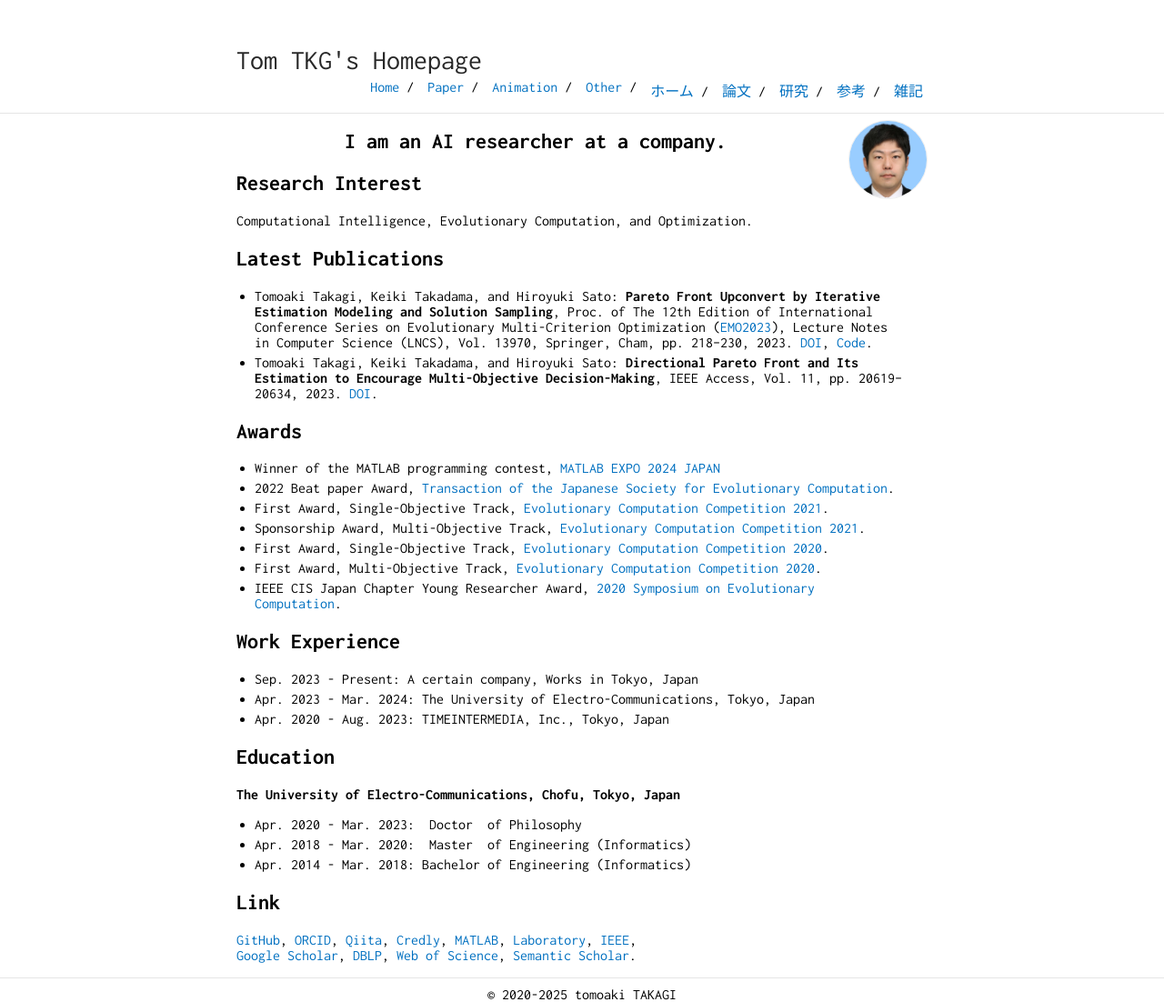
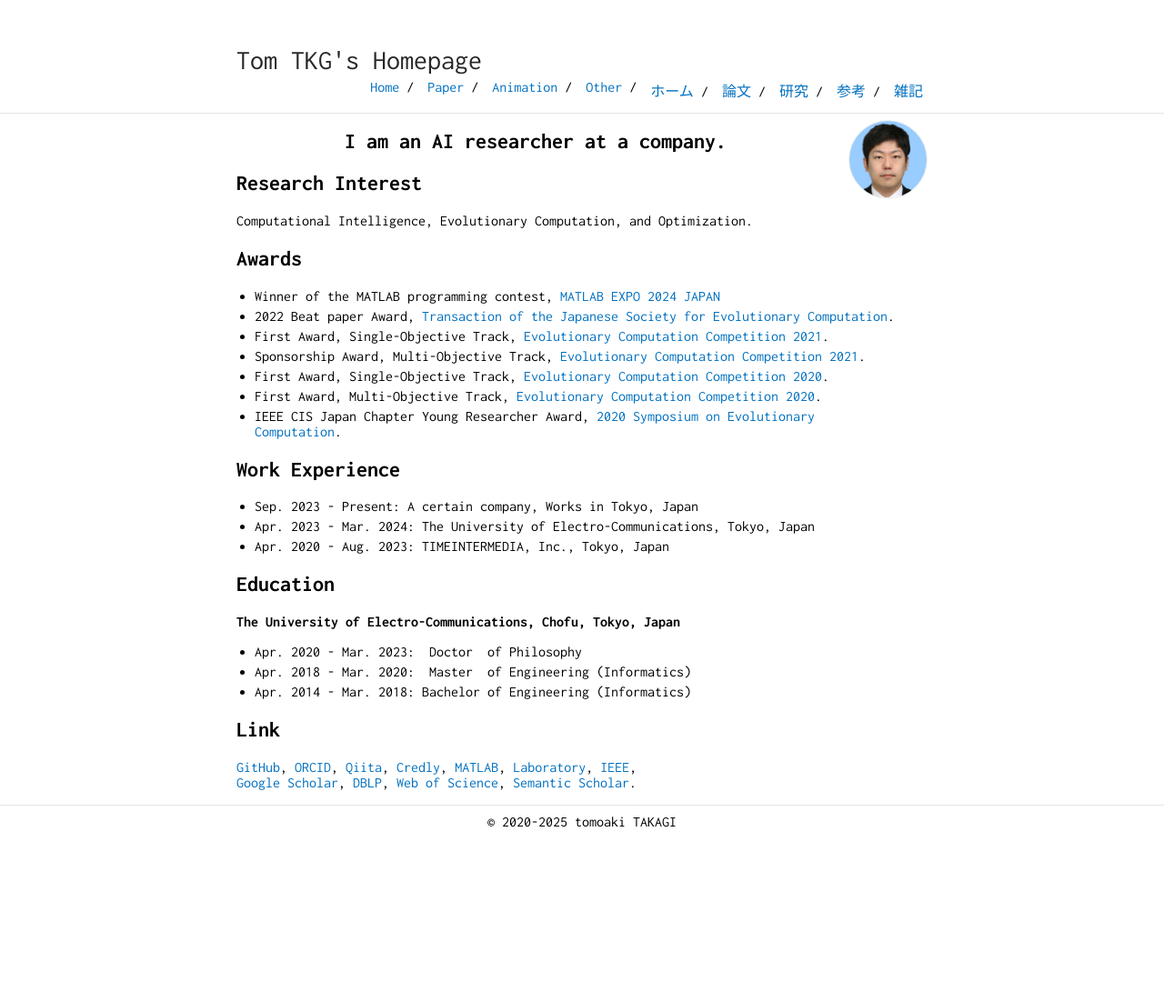
Before and after one commit to tomtkg/tomtkg.github.io, a Jekyll site: the page built from index.md, in a window 1280 px wide. Shown: the whole page at 91% size. Built offline with Jekyll 4.4.1, drawn with Linux system fonts in a browser that asks for light colours; after the commit the page ends 912 px from its top, so only the background shows below that.

Commit message:
Update index.md

```diff
--- a/index.md
+++ b/index.md
@@ -12,10 +12,6 @@ description: The site owner is an AI researcher and he is mainly interested in e
 
 ## Research Interest
 Computational Intelligence, Evolutionary Computation, and Optimization.
-
-## Latest Publications
-* Tomoaki Takagi, Keiki Takadama, and Hiroyuki Sato: **Pareto Front Upconvert by Iterative Estimation Modeling and Solution Sampling**, Proc. of The 12th Edition of International Conference Series on Evolutionary Multi-Criterion Optimization ([EMO2023](https://emo2023.liacs.leidenuniv.nl){:target="_blank"}), Lecture Notes in Computer Science (LNCS), Vol. 13970, Springer, Cham, pp. 218--230, 2023. [DOI](https://doi.org/10.1007/978-3-031-27250-9_16){:target="_blank"}, [Code](https://github.com/tomtkg/I-SMOA){:target="_blank"}.
-* Tomoaki Takagi, Keiki Takadama, and Hiroyuki Sato: **Directional Pareto Front and Its Estimation to Encourage Multi-Objective Decision-Making**, IEEE Access, Vol. 11, pp. 20619--20634, 2023. [DOI](https://doi.org/10.1109/ACCESS.2023.3250238){:target="_blank"}.
 
 ## Awards
 * Winner of the MATLAB programming contest, [MATLAB EXPO 2024 JAPAN](https://www.matlabexpo.com/jp/online/2024.html)
```
